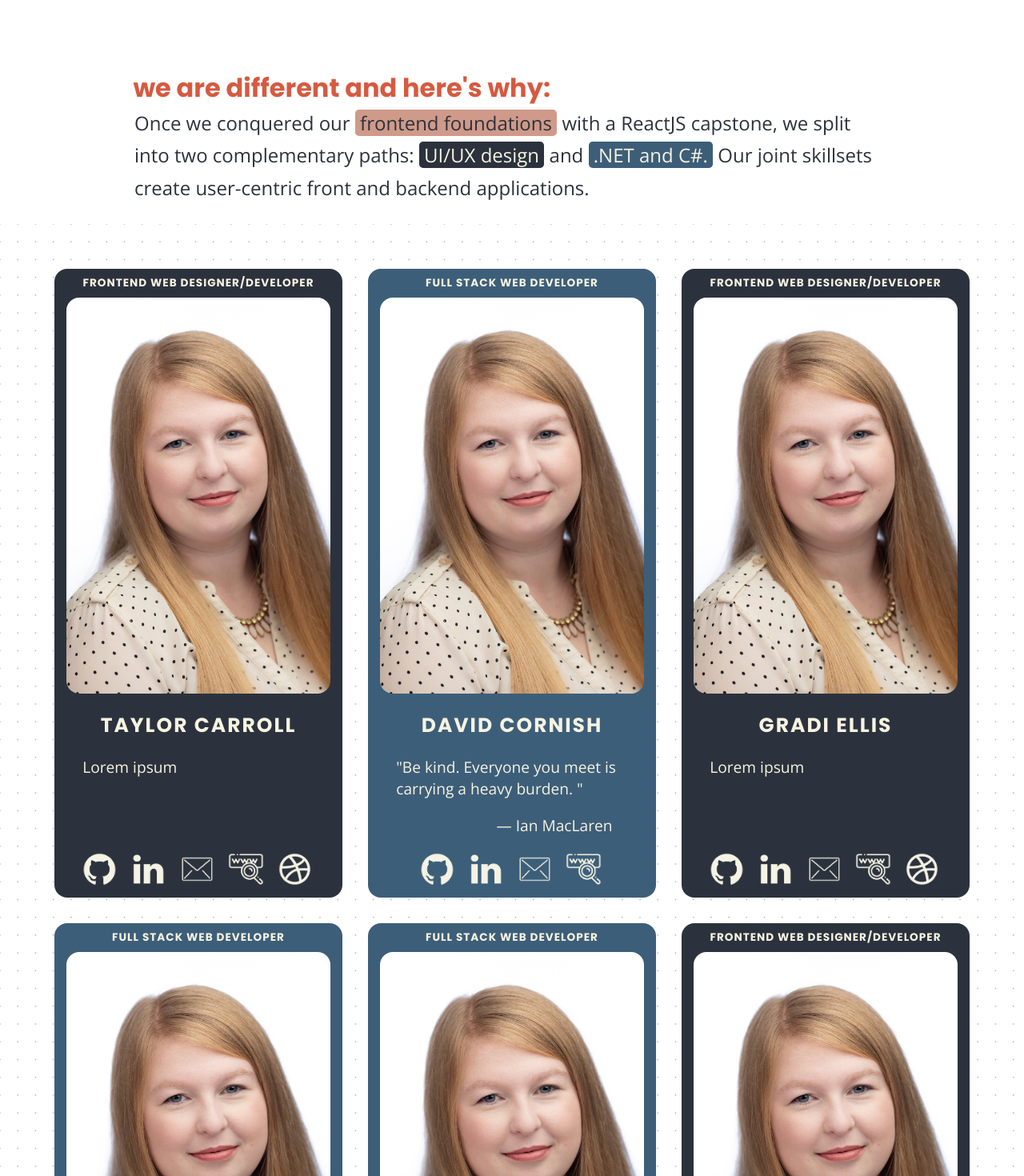
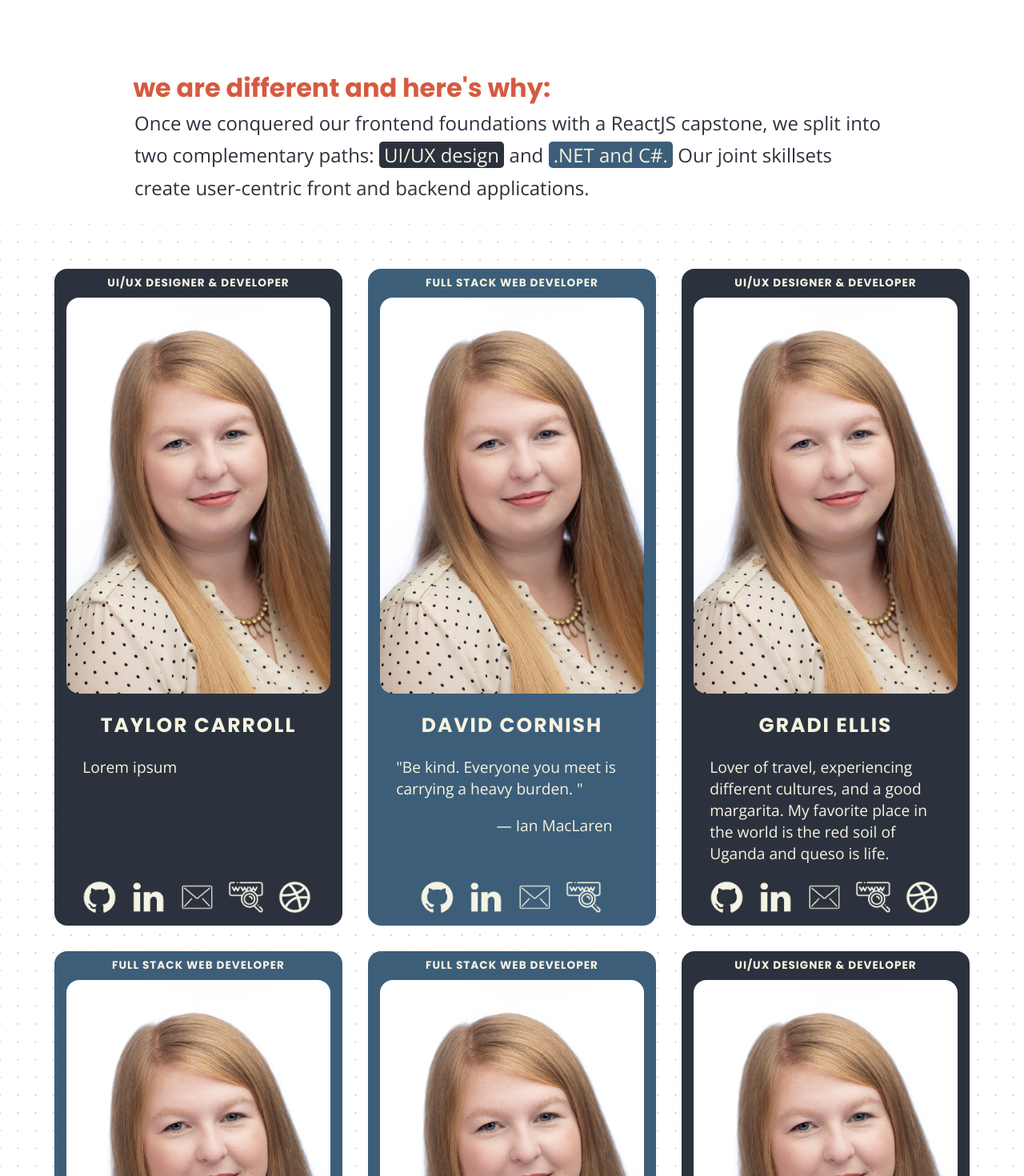
Before and after one commit to nss-day-cohort-35/website, a React (Create React App) app: page / in a window 1280 px wide. Shown: the part 720-2190 px from the top of the page at 80% size. Built offline with nearby package versions, Linux system fonts and the light colour scheme.

Commit message:
updated database

```diff
--- a/public/data/cohort.json
+++ b/public/data/cohort.json
@@ -6,10 +6,10 @@
             "lastName": "Carroll",
             "proImg": "Name.png",
             "funImg": "Name-Fun.png",
-            "concentration": "Frontend Web Designer/Developer",
+            "concentration": "UI/UX Designer & Developer",
             "quote": "Lorem ipsum ",
             "author": "",
-            "portfolio": "www.website.com",
+            "portfolio": "https://github.com/taylorhcarroll",
             "github": "https://github.com/taylorhcarroll",
             "linkedIn": "https://www.linkedin.com/in/taylorhcarroll/",
             "dribbble": "https://dribbble.com/taylorhcarroll",
@@ -28,7 +28,7 @@
             "github": "https://github.com/dcornish84",
             "linkedIn": "https://www.linkedin.com/in/david-l-cornish/",
             "dribbble": null,
-            "email": "email@email.com"
+            "email": "david.lamane.cornish@gmail.com"
         },
         {
 			"id": 3,
@@ -36,13 +36,13 @@
 			"lastName": "Ellis",
 			"proImg": "Name.png",
 			"funImg": "Name-Fun.png",
-			"concentration": "Frontend Web Designer/Developer",
-			"quote": "Lorem ipsum ",
+			"concentration": "UI/UX Designer & Developer",
+			"quote": "Lover of travel, experiencing different cultures, and a good margarita. My favorite place in the world is the red soil of Uganda and queso is life.",
 			"author": "",
 			"portfolio": "www.gradiellis.com",
 			"github": "https://github.com/geellis1",
 			"linkedIn": "https://www.linkedin.com/in/gradiellis/",
-			"dribbble": "www.dribbble.com",
+			"dribbble": "www.dribbble.com/geellis",
 			"email": "ellis.gradi@gmail.com"
 		},
         {
@@ -81,8 +81,8 @@
 			"lastName": "Klein",
 			"proImg": "Name.png",
 			"funImg": "Name-Fun.png",
-			"concentration": "Frontend Web Designer/Developer",
-			"quote": "Fun Fact: I have a 14 year old, 70lbs, Sulcata Tortoise! His name is Koopa and he loves to cruise around the back yard and eat kale!",
+			"concentration": "UI/UX Designer & Developer",
+			"quote": "Fun Fact: I have a 14 year old, 70lb Sulcata Tortoise! His name is Koopa and he loves to cruise around the back yard and eat kale!",
 			"author": "",
 			"portfolio": "www.sageklein.com",
 			"github": "https://github.com/sageklein",
@@ -96,8 +96,8 @@
 			"lastName": "Liddington",
 			"proImg": "Name.png",
 			"funImg": "Name-Fun.png",
-			"concentration": "Frontend Web Designer/Developer",
-			"quote": "My Mantra: No one conquered a dream from the comfort of their own certainty",
+			"concentration": "UI/UX Designer & Developer",
+			"quote": "My Mantra: No one conquered a dream from the comfort of their own certainty.",
 			"author": "",
 			"portfolio": "www.summerliddington.com",
 			"github": "https://github.com/summerliddington",
@@ -201,7 +201,7 @@
             "lastName": "Rogers",
             "proImg": "Name.png",
             "funImg": "Name-Fun.png",
-            "concentration": "Frontend Web Designer/Developer",
+            "concentration": "UI/UX Designer & Developer",
             "quote": "In a UX/UI role, I look forward to applying front-end development skills to digital strategy and website management that I’ve known for over a decade.",
             "author": "",
             "portfolio": "www.leighmrogers.com",
@@ -261,13 +261,13 @@
             "lastName": "Smith",
             "proImg": "Name.png",
             "funImg": "Name-Fun.png",
-            "concentration": "Frontend Web Designer/Developer",
+            "concentration": "UI/UX Designer & Developer",
             "quote": "\" I can fix that.\"",
             "author": " ― Sam",
             "portfolio": " ",
             "github": "https://github.com/JQuinSmith",
             "linkedIn": "https://www.linkedin.com/in/jquinsmith/",
-            "dribbble": null,
+            "dribbble": "https://dribbble.com/JQuinSmith",
             "email": "jquinsmyth@gmail.com"
         },
         {
@@ -276,13 +276,13 @@
 			"lastName": "Turner",
 			"proImg": "Name.png",
 			"funImg": "Name-Fun.png",
-			"concentration": "Frontend Web Designer/Developer",
-			"quote": "Lorem ipsum",
+			"concentration": "UI/UX Designer & Developer",
+			"quote": "A 20-something forever learner and empath. I'm an enneagram 6 with an eye for design who strives to put the human factors first.",
 			"author": "",
-			"portfolio": " ",
+			"portfolio": "",
 			"github": "https://github.com/jchandlerturner",
 			"linkedIn": "https://www.linkedin.com/in/jchandlerturner/",
-			"dribbble": null,
+			"dribbble": "https://dribbble.com/jchandlerturner",
 			"email": "jchandlerturner@icloud.com"
 		},
         {
--- a/src/Components/PageContent/navbar.css
+++ b/src/Components/PageContent/navbar.css
@@ -36,8 +36,8 @@
   .demoDayRegister {
     background-color:#d65a40 ;
     border-radius: .2em;
-    width: 120px;
-    height: 60px;
+    width: 100px;
+    height: 50px;
     border-style: none;
   }
 
--- a/src/Components/Students/StudentList.js
+++ b/src/Components/Students/StudentList.js
@@ -23,7 +23,7 @@ export default class StudentList extends Component {
             <>
                 <div>
                     <h2 id="scroll" className="cohortIntroTitle">we are different and here's why: </h2>
-                    <p className="cohortDescription">Once we conquered our <span id="cohortBeginning"> frontend foundations </span> with a ReactJS capstone, we split into two complementary paths: <span id="cohortFrontend"> UI/UX design </span> and <span id="cohortBackend"> .NET and C#. </span> Our joint skillsets create user-centric front and backend applications. </p>
+                    <p className="cohortDescription">Once we conquered our frontend foundations with a ReactJS capstone, we split into two complementary paths: <span id="cohortFrontend"> UI/UX design </span> and <span id="cohortBackend"> .NET and C#. </span> Our joint skillsets create user-centric front and backend applications. </p>
                 </div>
                 <div className="student-body">
                 <div className="student-card-container">
--- a/src/Components/Students/Students.css
+++ b/src/Components/Students/Students.css
@@ -79,11 +79,7 @@
     background-color: #3D5E79;
     border-radius: .2em;
 }
-#cohortBeginning {
-    color: #2C323D;
-    background-color: #CF9A89;
-    border-radius: .2em;
-}
+
 .student-card-container {
     display: flex;
     flex-flow: row wrap;
```
